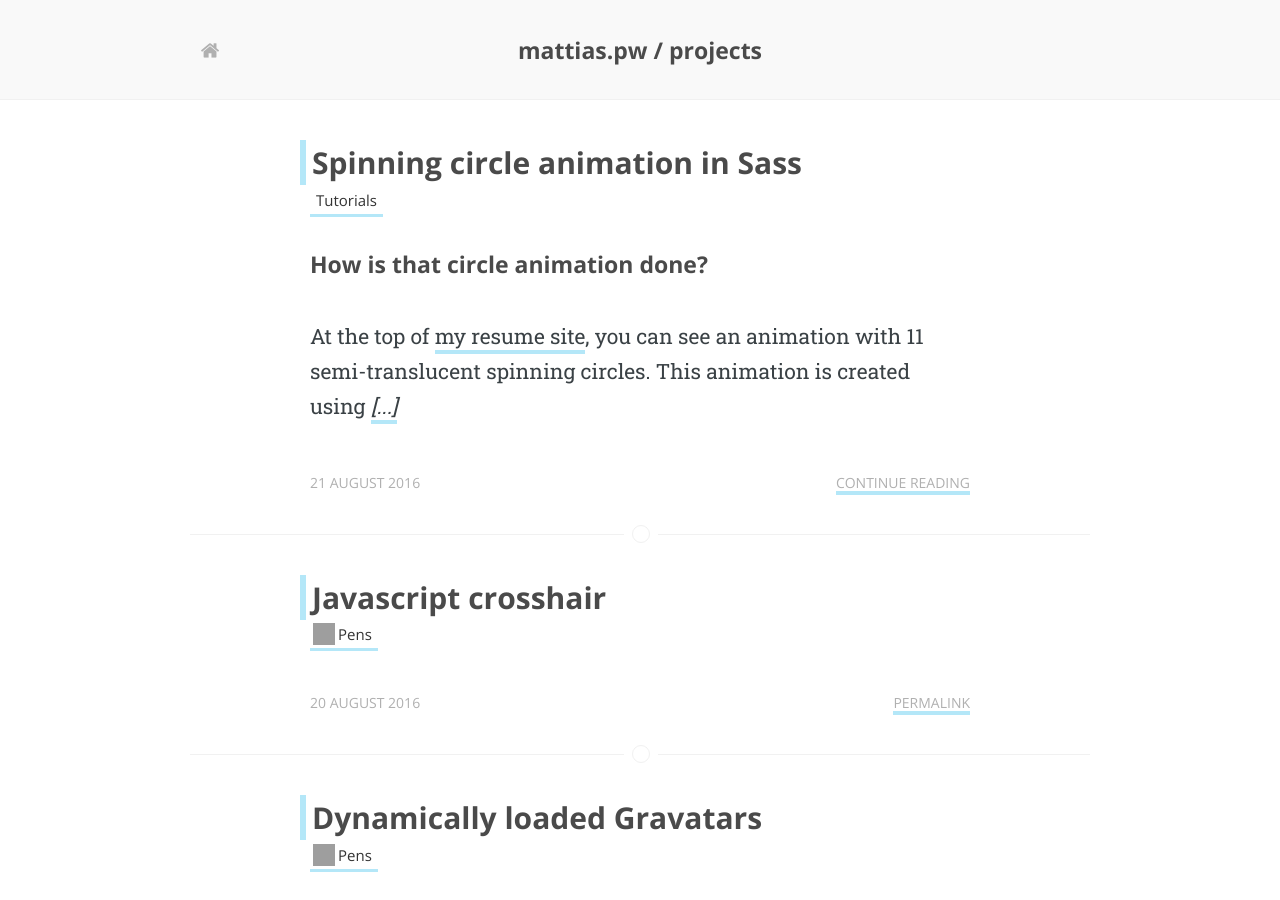
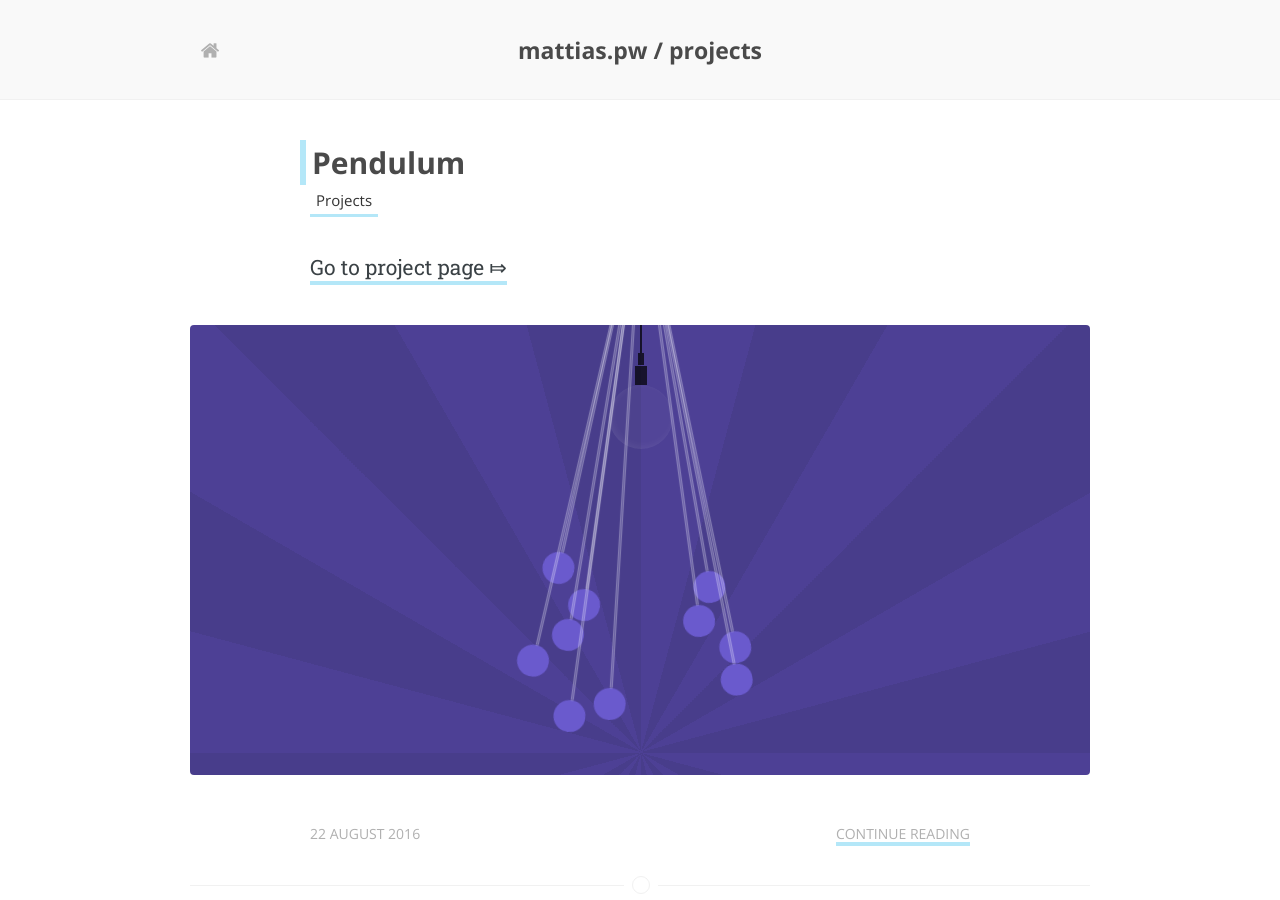
Before and after one commit to pestbarn/pestbarn.github.io, a Jekyll site: the page built from projects/index.html, in a window 1280 px wide and 900 px high. Built offline with Jekyll 4.4.1, drawn with Linux system fonts in a browser that asks for light colours; some web fonts are replaced; grey boxes are pictures that could not be loaded.

Commit message:
Blank layouts are now listed on index

```diff
--- a/_posts/2016-08-17-pendulum.html
+++ b/_posts/2016-08-22-pendulum.html
@@ -2,6 +2,7 @@
 layout: blank
 title: Pendulum
 category: Projects
+coverPhoto: pendulum.png
 permalink: projects/pendulum
 tags: [sass,physics,javascript]
 jquery: yes
--- a/projects/index.html
+++ b/projects/index.html
@@ -3,7 +3,9 @@ layout: default
 ---
 
 {% for post in site.posts %}
-	{% if post.layout == "blank" %} {% continue %} {% endif %}
+	{% comment %}
+		{% if post.layout == "blank" %} {% continue %} {% endif %}
+	{% endcomment %}
 	<!-- Article -->
 	<article>
 
@@ -16,18 +18,32 @@ layout: default
 		</div>
 
 			<!-- If article has a cover photo -->
+			{% if post.coverPhoto and post.layout != "blank" %}
+
+				<!-- Article image with aspect ratio -->
+				<a href="{{ site.baseurl }}{{ post.url }}" class="ar-container">
+					<span class="ar-content" style="background-image: url(/assets/images/posts/{{ post.coverPhoto }});"></span>
+				</a><!-- .ar-container -->
+
+			{% endif %}
+
+		{% if post.layout == "blank" %}
+			<section>
+				<h3><a href="{{ site.baseurl }}{{ post.url }}">Go to project page ⤇</a></h3>
+			</section>
 			{% if post.coverPhoto %}
 
 				<!-- Article image with aspect ratio -->
 				<a href="{{ site.baseurl }}{{ post.url }}" class="ar-container">
-					<span class="ar-content" style="background-image: url({{ post.coverPhoto }});"></span>
+					<span class="ar-content" style="background-image: url(/assets/images/posts/{{ post.coverPhoto }});"></span>
 				</a><!-- .ar-container -->
 
 			{% endif %}
-
-		<!-- Article pre description -->
-		{% capture permalink %} <a href="{{ site.baseurl }}{{ post.url }}" style="font-style: italic" title="Continue reading">[...]</a>{% endcapture %}
-		<section>{{ post.content | truncatewords: 30, permalink }}</section>
+		{% else %}
+			<!-- Article pre description -->
+			{% capture permalink %} <a href="{{ site.baseurl }}{{ post.url }}" style="font-style: italic" title="Continue reading">[...]</a>{% endcapture %}
+			<section>{{ post.content | truncatewords: 30, permalink }}</section>
+		{% endif %}
 
 		<!-- Article date & article continue reading button container -->
 		<div class="article__bottom">
```
Also changed, not shown: assets/images/posts/pendulum.png (added).
